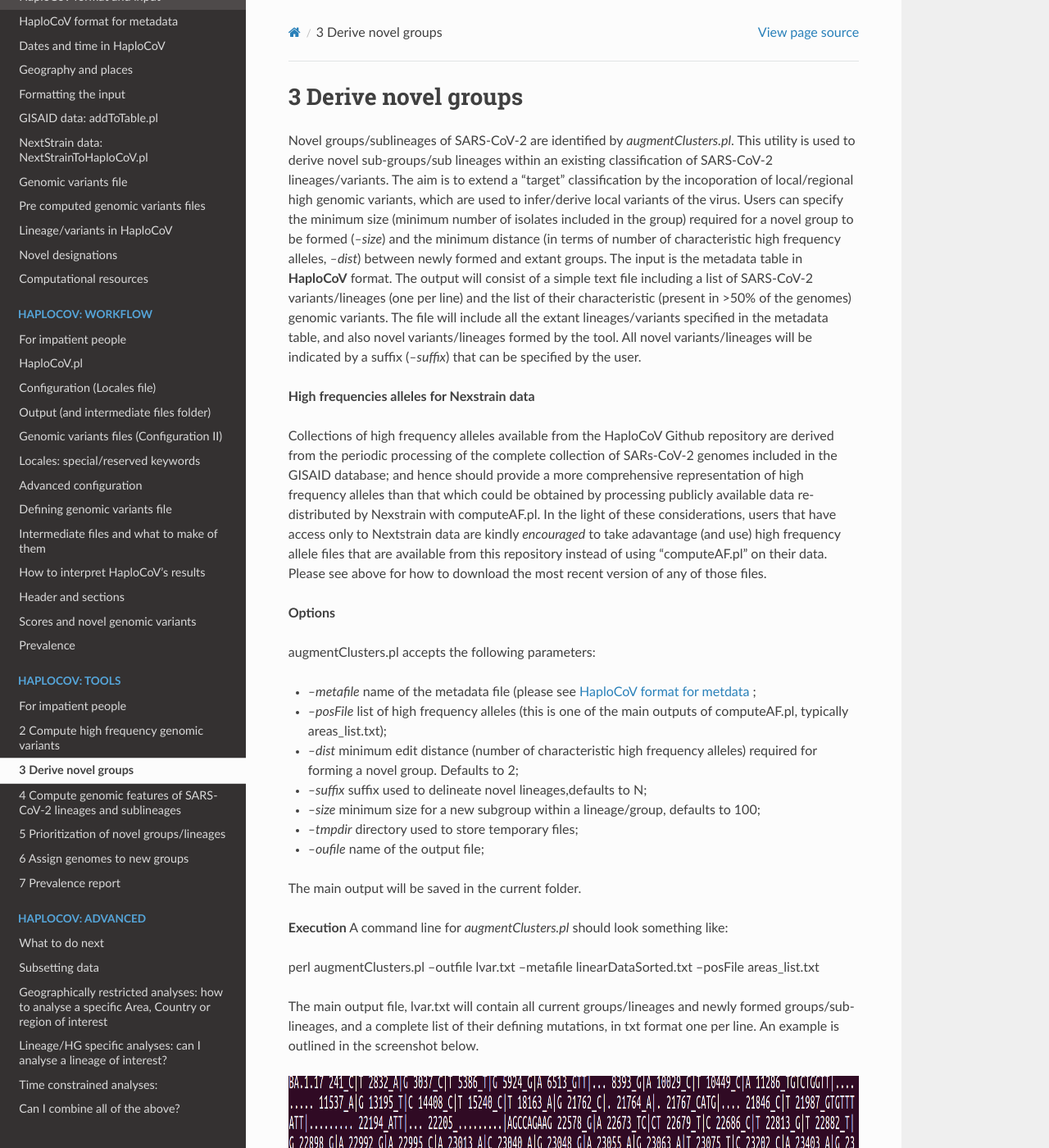
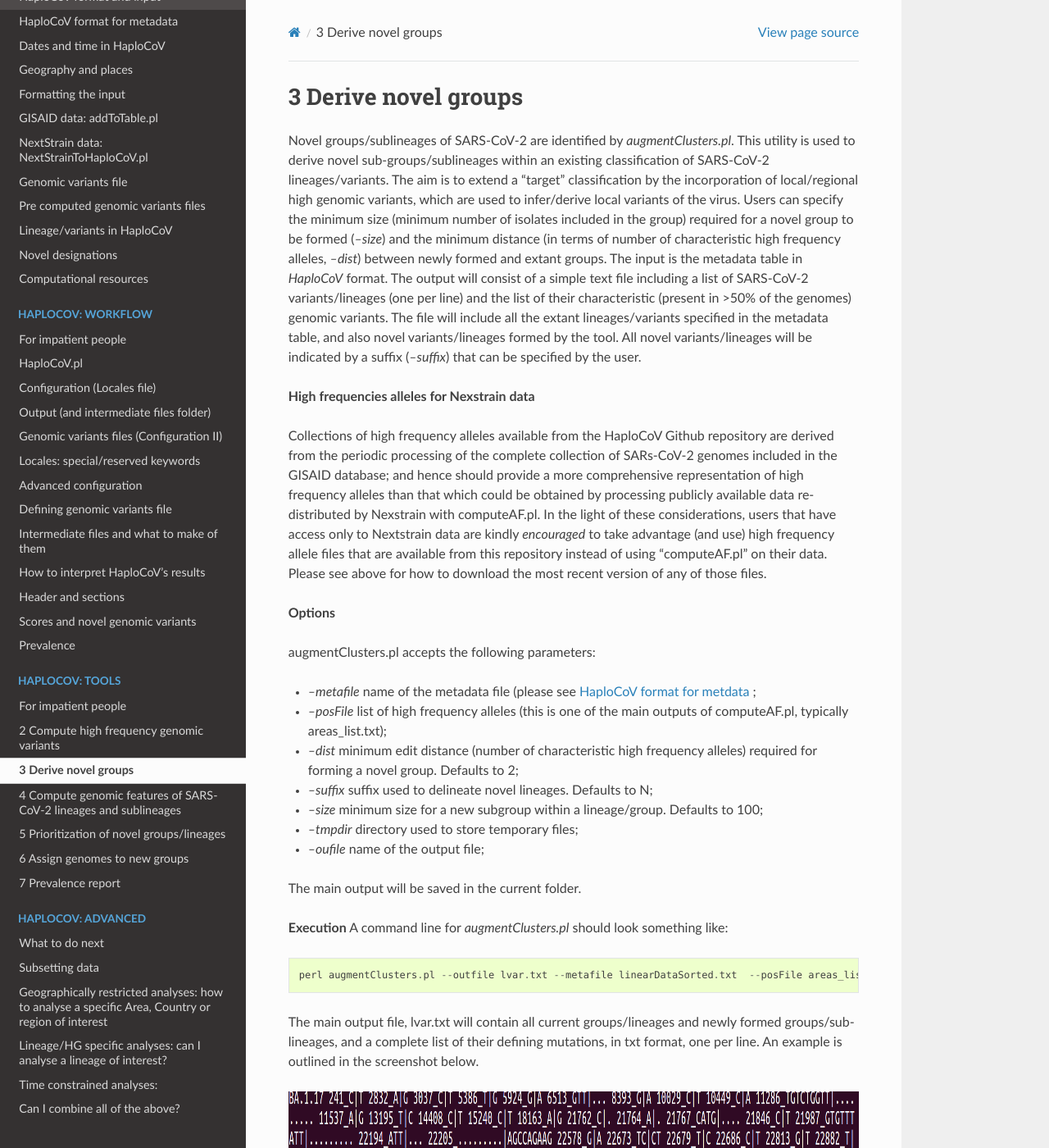
Before and after one commit to matteo14c/HaploCoV, a Sphinx documentation site: the page built from docs/source/novel.rst, in a window 1280 px wide and 1400 px high. Shown: the whole window at 82% size. Built offline with Sphinx 7.4.7 and the Read the Docs theme 2.0.0, drawn with Linux system fonts in a browser that asks for light colours.

Commit message:
Update novel.rst

```diff
--- a/docs/source/novel.rst
+++ b/docs/source/novel.rst
@@ -1,12 +1,12 @@
 3 Derive novel groups
 =====================
 
-Novel groups/sublineages of SARS-CoV-2 are identified by *augmentClusters.pl*. This utility is used to derive novel sub-groups/sub lineages within an existing classification of SARS-CoV-2 lineages/variants. The aim is to extend a "target" classification by the incoporation of local/regional high genomic variants, which are used to infer/derive local variants of the virus. Users can specify the minimum size (minimum number of isolates included in the group) required for a novel group to be formed (*--size*) and the minimum distance (in terms of number of characteristic high frequency alleles, *--dist*) between newly formed and extant groups.
-The input is the metadata table in **HaploCoV** format. The output will consist of a simple text file including a list of SARS-CoV-2 variants/lineages (one per line) and the list of their characteristic (present in >50% of the genomes) genomic variants. The file will include all the extant lineages/variants specified in the metadata table,  and also novel variants/lineages formed by the tool. All novel variants/lineages will be indicated by a suffix (*--suffix*) that can be specified by the user.
+Novel groups/sublineages of SARS-CoV-2 are identified by *augmentClusters.pl*. This utility is used to derive novel sub-groups/sublineages within an existing classification of SARS-CoV-2 lineages/variants. The aim is to extend a "target" classification by the incorporation of local/regional high genomic variants, which are used to infer/derive local variants of the virus. Users can specify the minimum size (minimum number of isolates included in the group) required for a novel group to be formed (*--size*) and the minimum distance (in terms of number of characteristic high frequency alleles, *--dist*) between newly formed and extant groups.
+The input is the metadata table in *HaploCoV* format. The output will consist of a simple text file including a list of SARS-CoV-2 variants/lineages (one per line) and the list of their characteristic (present in >50% of the genomes) genomic variants. The file will include all the extant lineages/variants specified in the metadata table,  and also novel variants/lineages formed by the tool. All novel variants/lineages will be indicated by a suffix (*--suffix*) that can be specified by the user.
 
 **High frequencies alleles for Nexstrain data**
 
-Collections of high frequency alleles available from the HaploCoV Github repository are derived from the periodic processing of the complete collection of SARs-CoV-2 genomes included in the GISAID database; and hence should provide a more comprehensive representation of high frequency alleles than that which could be obtained by processing publicly available data re-distributed by Nexstrain with computeAF.pl. In the light of these considerations, users that have access only to Nextstrain data are kindly *encouraged* to take adavantage (and use) high frequency allele files that are available from this repository instead of using "computeAF.pl" on their data.
+Collections of high frequency alleles available from the HaploCoV Github repository are derived from the periodic processing of the complete collection of SARs-CoV-2 genomes included in the GISAID database; and hence should provide a more comprehensive representation of high frequency alleles than that which could be obtained by processing publicly available data re-distributed by Nexstrain with computeAF.pl. In the light of these considerations, users that have access only to Nextstrain data are kindly *encouraged* to take advantage (and use) high frequency allele files that are available from this repository instead of using "computeAF.pl" on their data.
 Please see above for how to download the most recent version of any of those files.
 
 **Options**
@@ -16,8 +16,8 @@
 * *--metafile* name of the metadata file (please see `HaploCoV format for metdata <https://haplocov.readthedocs.io/en/latest/metadata.html>`_ ;
 * *--posFile* list of high frequency alleles (this is one of the main outputs of computeAF.pl, typically areas_list.txt);
 * *--dist* minimum edit distance (number of characteristic high frequency alleles) required for forming a novel group. Defaults to 2;
-* *--suffix* suffix used to delineate novel lineages,defaults to N;
-* *--size* minimum size for a new subgroup within a lineage/group, defaults to 100;
+* *--suffix* suffix used to delineate novel lineages. Defaults to N;
+* *--size* minimum size for a new subgroup within a lineage/group. Defaults to 100;
 * *--tmpdir* directory used to store temporary files;
 * *--oufile* name of the output file;
 The main output will be saved in the current folder.
@@ -27,10 +27,10 @@
 
 ::
 
-perl augmentClusters.pl --outfile lvar.txt --metafile linearDataSorted.txt  --posFile areas_list.txt
+ perl augmentClusters.pl --outfile lvar.txt --metafile linearDataSorted.txt  --posFile areas_list.txt
 
 
-The main output file, lvar.txt will contain all current groups/lineages and newly formed groups/sub-lineages, and a complete list of their defining mutations, in txt format one per line. An example is outlined in the screenshot below.
+The main output file, lvar.txt will contain all current groups/lineages and newly formed groups/sub-lineages, and a complete list of their defining mutations, in txt format, one per line. An example is outlined in the screenshot below.
 
 .. figure:: _static/output.png
    :scale: 80%
```
